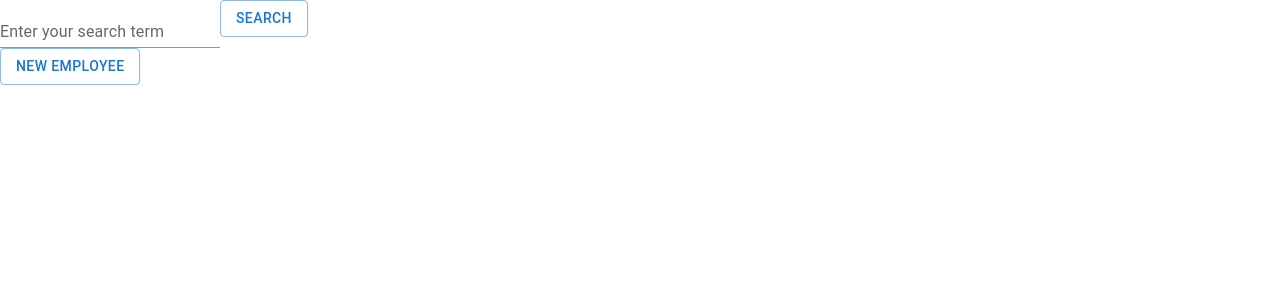
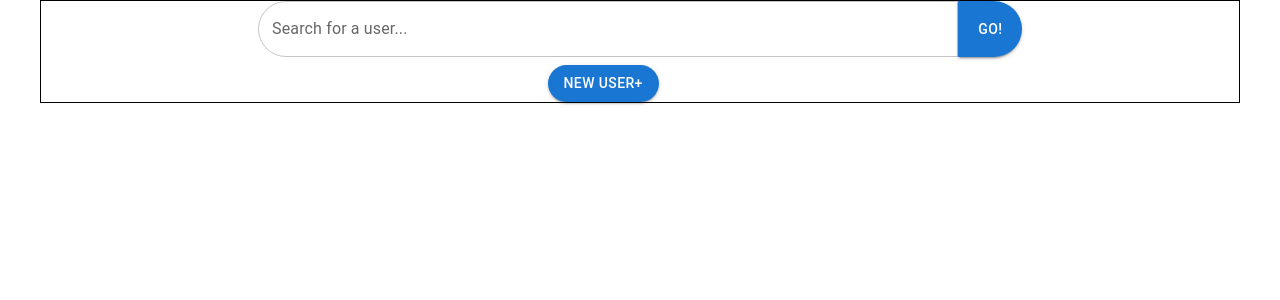
Before and after one commit to jchanda1/aimii, a React (Create React App) app: page / in a window 1280 px wide. Shown: the top 300 px of the page. Built offline with nearby package versions, Linux system fonts and the light colour scheme.

Commit message:
started adding some grids

```diff
--- a/src/App.js
+++ b/src/App.js
@@ -5,13 +5,25 @@ import { SearchBar } from "./Components/SearchBar/SearchBar";
 import ResultGrid from "./Components/ResultGrid/ResultGrid";
 import NewEmployee from "./Components/NewEmployeeForm/NewEmployee";
 import NEForm from "./Components/NewEmployeeForm/NEForm";
+import { Container, Grid } from "@mui/material";
 
 function App() {
   return (
     <Provider store={store}>
-      <SearchBar />
-      <ResultGrid />
-      <NewEmployee />
+      <Container fixed sx={{ border: 1 }}>
+        <Grid container spacing={1}>
+          <Grid item xs={2} />
+          <Grid item xs={8}>
+            <SearchBar />
+          </Grid>
+          <Grid item xs={2} />
+          <Grid item xs={5} />
+          <Grid item xs={2}>
+            <NewEmployee />
+          </Grid>
+          <Grid item xs={5} />
+        </Grid>
+      </Container>
     </Provider>
   );
 }
--- a/src/Components/NewEmployeeForm/NewEmployee.js
+++ b/src/Components/NewEmployeeForm/NewEmployee.js
@@ -15,8 +15,18 @@ const NewEmployee = () => {
   return (
     <>
       {formIsVisible && <NEForm />}
-      <Button variant="outlined" onClick={onClickHandler}>
-        New Employee
+      <Button
+        variant="contained"
+        onClick={onClickHandler}
+        sx={{
+          borderTopLeftRadius: "50px",
+          borderBottomLeftRadius: "50px",
+          borderTopRightRadius: "50px",
+          borderBottomRightRadius: "50px",
+          height: "100%",
+        }}
+      >
+        New User+
       </Button>
     </>
   );
--- a/src/Components/SearchBar/SearchBar.js
+++ b/src/Components/SearchBar/SearchBar.js
@@ -1,6 +1,6 @@
 import { useDispatch } from "react-redux";
 import { useSelector } from "react-redux";
-import { Button, TextField } from "@mui/material";
+import { Button, Grid, TextField } from "@mui/material";
 import { searchActions } from "../../store/searchSlice";
 
 export const SearchBar = () => {
@@ -13,15 +13,40 @@ export const SearchBar = () => {
   }
 
   return (
-    <div>
-      <TextField
-        id="standard-basic"
-        label="Enter your search term"
-        variant="standard"
-        value={searchTerm}
-        onChange={onChangeHandler}
-      />
-      <Button variant="outlined">Search</Button>
-    </div>
+    <Grid container spacing={0}>
+      <Grid item xs={11}>
+        <TextField
+          id="standard-basic"
+          label="Search for a user..."
+          variant="outlined"
+          value={searchTerm}
+          onChange={onChangeHandler}
+          fullWidth
+          InputProps={{
+            style: {
+              borderTopLeftRadius: "50px",
+              borderBottomLeftRadius: "50px",
+              borderTopRightRadius: "0px",
+              borderBottomRightRadius: "0px",
+              backgroundColor: "white",
+            },
+          }}
+        />
+      </Grid>
+      <Grid item xs={1}>
+        <Button
+          variant="contained"
+          sx={{
+            borderTopLeftRadius: "0px",
+            borderBottomLeftRadius: "0px",
+            borderTopRightRadius: "50px",
+            borderBottomRightRadius: "50px",
+            height: "100%",
+          }}
+        >
+          Go!
+        </Button>
+      </Grid>
+    </Grid>
   );
 };
```
